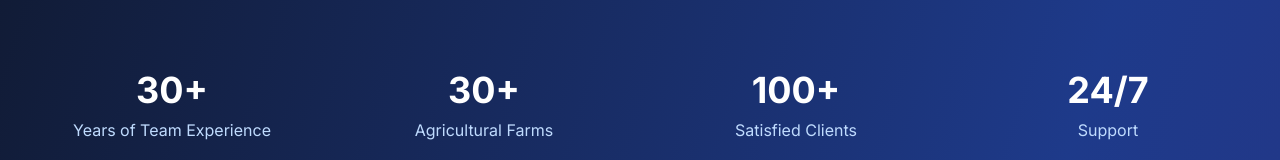
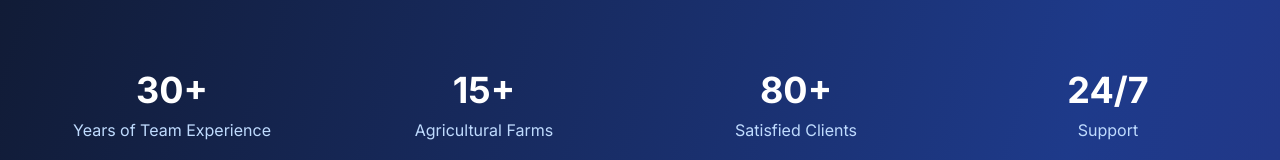
Before and after one commit to sasabakic/ld-biro-fe, a Next.js app: page /en in a window 1280 px wide. Shown: the part 519-679 px from the top of the page. Built offline with nearby package versions, Linux system fonts and the light colour scheme; no server answers.

Commit message:
Additional copy changes to show real life data

```diff
--- a/src/app/[locale]/page.tsx
+++ b/src/app/[locale]/page.tsx
@@ -251,11 +251,11 @@ export default function HomePage() {
               <div className="text-blue-200">{t.stats.yearsExperience}</div>
             </div>
             <div className="text-center">
-              <div className="text-4xl font-bold text-white mb-2">30+</div>
+              <div className="text-4xl font-bold text-white mb-2">15+</div>
               <div className="text-blue-200">{t.stats.agriculturalFarms}</div>
             </div>
             <div className="text-center">
-              <div className="text-4xl font-bold text-white mb-2">100+</div>
+              <div className="text-4xl font-bold text-white mb-2">80+</div>
               <div className="text-blue-200">{t.stats.satisfiedClients}</div>
             </div>
             <div className="text-center">
```
